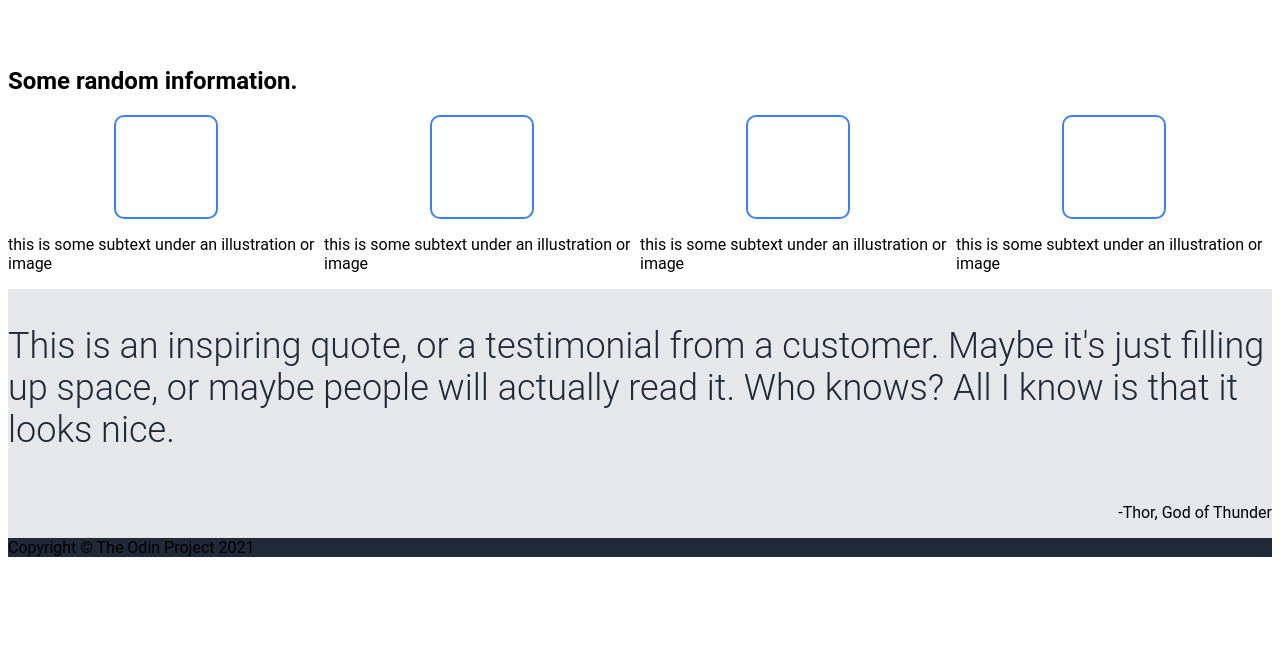
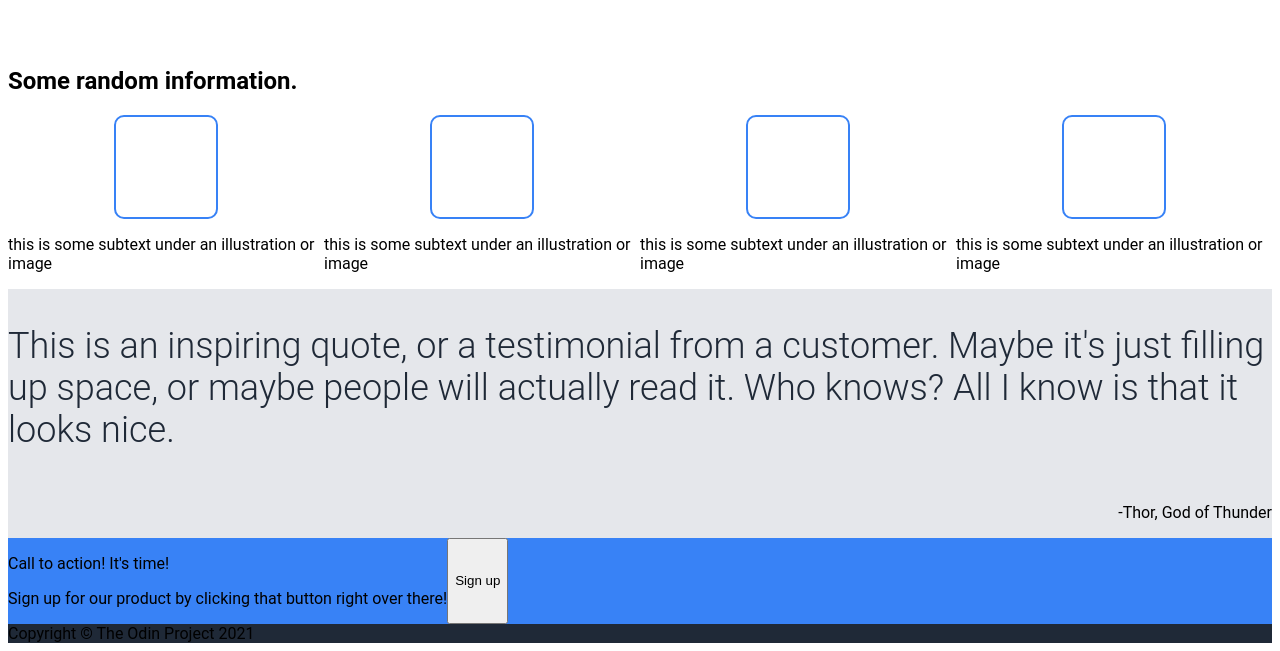
Before and after one commit to Muga117/odin-landing-page-exercise, a plain HTML site: page index.html in a window 1280 px wide. Shown: the part 204-855 px from the top of the page. Before the commit the page ends 800 px from the top, so only its background shows below. Drawn offline with Linux system fonts and the light colour scheme.

Commit message:
Creates call to action section
Creates and adds content to the call to action
section while adding basic styling.

```diff
--- a/index.html
+++ b/index.html
@@ -59,6 +59,14 @@
         <div class="quotationist"><p>-Thor, God of Thunder</p></div>
     </div>
 
+    <div class="section-four">
+        <div class="call-to-action">
+            <p>Call to action! It's time!</p>
+            <p>Sign up for our product by clicking that button right over there!</p>
+        </div>
+        <button class="sign-up-button">Sign up</button>
+    </div>
+
     <div class="footer">
         Copyright © The Odin Project 2021
     </div>
--- a/style.css
+++ b/style.css
@@ -88,3 +88,12 @@ ul{
     display: flex;
     justify-content: flex-end;
 }
+
+.section-four{
+    background-color: #3882F6;
+    display: flex;
+}
+
+.call-to-action{
+    background-color: #3882F6 ;
+}
```
